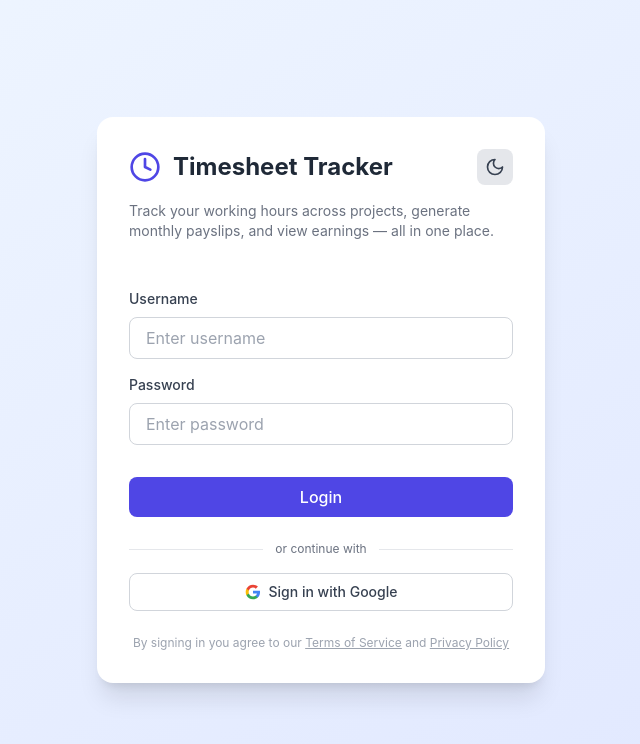
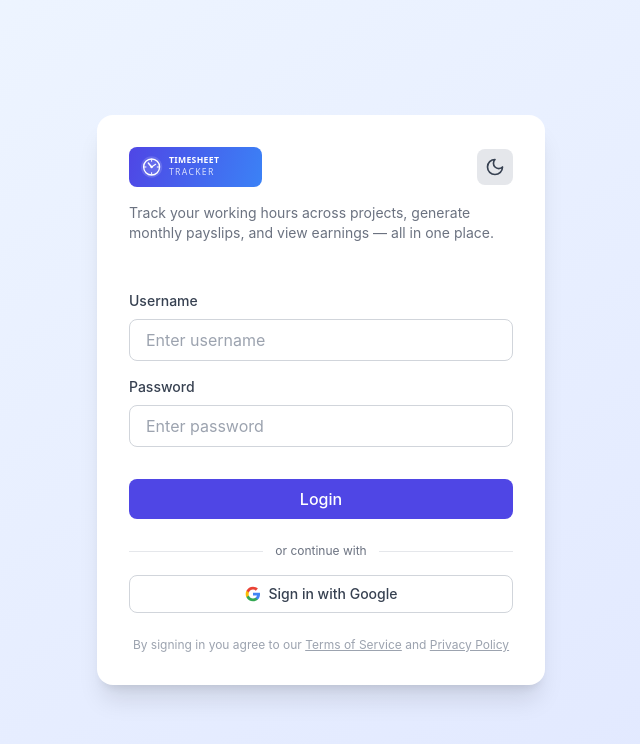
Before and after one commit to aravindc/timesheet-tracker, a React (Vite) app in the folder frontend/: page / in a window 1280 px wide. Shown: the top 744 px of the page, without its empty margins (319-959 px from the left). Built offline with nearby package versions, Linux system fonts and the light colour scheme.

Commit message:
Add logo for the project

```diff
--- a/frontend/public/privacy.html
+++ b/frontend/public/privacy.html
@@ -32,7 +32,9 @@
 </head>
 <body>
   <div class="container">
-    <a href="/" class="back">← Back to Timesheet Tracker</a>
+    <a href="/" style="display:inline-block; margin-bottom:32px;">
+      <img src="/logo.svg" alt="Timesheet Tracker" style="height:40px;" />
+    </a>
 
     <span class="badge">Legal</span>
     <h1>Privacy Policy</h1>
--- a/frontend/public/terms.html
+++ b/frontend/public/terms.html
@@ -32,7 +32,9 @@
 </head>
 <body>
   <div class="container">
-    <a href="/" class="back">← Back to Timesheet Tracker</a>
+    <a href="/" style="display:inline-block; margin-bottom:32px;">
+      <img src="/logo.svg" alt="Timesheet Tracker" style="height:40px;" />
+    </a>
 
     <span class="badge">Legal</span>
     <h1>Terms of Service</h1>
--- a/frontend/src/App.tsx
+++ b/frontend/src/App.tsx
@@ -1376,10 +1376,7 @@ export default function TimesheetTracker() {
         }`}>
           <div className="flex items-center justify-between mb-4">
             <div className="flex items-center gap-3">
-              <Clock className={`w-8 h-8 ${darkMode ? 'text-indigo-400' : 'text-indigo-600'}`} />
-              <h1 className={`text-2xl font-bold ${darkMode ? 'text-white' : 'text-gray-800'}`}>
-                Timesheet Tracker
-              </h1>
+              <img src="/logo.svg" alt="Timesheet Tracker" className="h-10" />
             </div>
             <button
               onClick={() => setDarkMode(!darkMode)}
@@ -1563,8 +1560,7 @@ export default function TimesheetTracker() {
         }`}>
           <div className="flex items-center justify-between mb-8 print:hidden">
             <div className="flex items-center gap-3">
-              <Clock className={`w-8 h-8 ${darkMode ? 'text-indigo-400' : 'text-indigo-600'}`} />
-              <h1 className={`text-3xl font-bold ${darkMode ? 'text-white' : 'text-gray-800'}`}>Timesheet Tracker</h1>
+              <img src="/logo.svg" alt="Timesheet Tracker" className="h-10" />
             </div>
 
             <div className="flex gap-2 items-center">
```
Also changed, not shown: frontend/public/favicon.svg, frontend/public/logo.svg (added).
